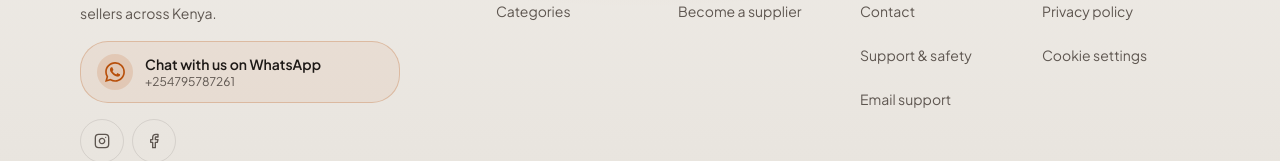
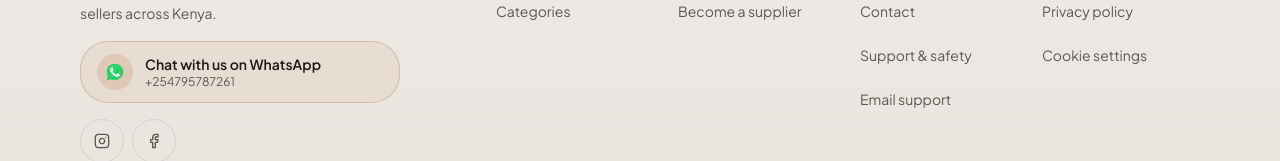
Before and after one commit to Manu-del-source/Malihub--kenya, a Next.js app: page / in a window 1280 px wide. Shown: the part 2438-2599 px from the top of the page. Built offline with nearby package versions, Linux system fonts and the light colour scheme; no server answers; the database is empty.

Commit message:
ui: use clear WhatsApp brand mark across contact actions

```diff
--- a/src/components/landing/site-footer.tsx
+++ b/src/components/landing/site-footer.tsx
@@ -1,4 +1,5 @@
 import Link from "next/link";
+import { WhatsAppIcon } from "@/components/icons/whatsapp-icon";
 import { Facebook, Instagram } from "lucide-react";
 import { Container } from "@/components/ui/container";
 import { CookieSettingsButton } from "@/components/cookie-consent";
@@ -39,7 +40,7 @@ export function SiteFooter() {
               aria-label={`Chat with MaliHub support on WhatsApp at ${SUPPORT_WHATSAPP}`}
             >
               <span className="flex h-9 w-9 shrink-0 items-center justify-center rounded-lg bg-primary-400/15 text-primary-400" aria-hidden>
-                <svg viewBox="0 0 24 24" className="h-5 w-5 fill-current" role="img" aria-label="WhatsApp"><path d="M20.52 3.48A11.8 11.8 0 0 0 12.04 0C5.5 0 .18 5.32.18 11.86c0 2.09.55 4.13 1.6 5.93L0 24l6.37-1.67a11.86 11.86 0 0 0 5.67 1.44h.01c6.54 0 11.86-5.32 11.86-11.86 0-3.17-1.24-6.15-3.39-8.43zM12.05 21.75h-.01a9.87 9.87 0 0 1-5.03-1.38l-.36-.21-3.78.99 1.01-3.69-.23-.38a9.84 9.84 0 0 1-1.51-5.22c0-5.45 4.44-9.89 9.9-9.89 2.64 0 5.12 1.03 6.98 2.9a9.82 9.82 0 0 1 2.89 6.99c0 5.45-4.44 9.89-9.89 9.89zm5.43-7.4c-.3-.15-1.77-.87-2.05-.97-.27-.1-.47-.15-.67.15-.2.3-.77.97-.94 1.17-.17.2-.35.22-.65.07-.3-.15-1.26-.46-2.4-1.48-.89-.79-1.49-1.77-1.66-2.07-.17-.3-.02-.46.13-.61.13-.13.3-.35.45-.52.15-.17.2-.3.3-.5.1-.2.05-.37-.02-.52-.07-.15-.67-1.62-.92-2.22-.24-.58-.49-.5-.67-.51-.17-.01-.37-.01-.57-.01s-.52.07-.79.37c-.27.3-1.04 1.02-1.04 2.49 0 1.47 1.07 2.89 1.22 3.09.15.2 2.1 3.2 5.09 4.49.71.31 1.26.5 1.69.64.71.23 1.36.2 1.87.12.57-.08 1.77-.72 2.02-1.42.25-.7.25-1.3.17-1.42-.07-.12-.27-.2-.57-.35z"/></svg>
+                <WhatsAppIcon className="h-5 w-5" aria-hidden />
               </span>
               <span className="flex min-w-0 flex-col">
                 <span className="text-sm font-semibold text-foreground transition-colors group-hover:text-primary-400">Chat with us on WhatsApp</span>
```
